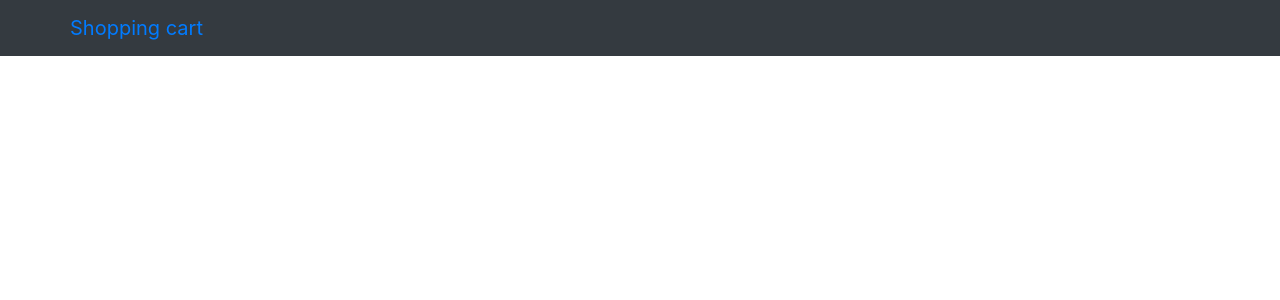
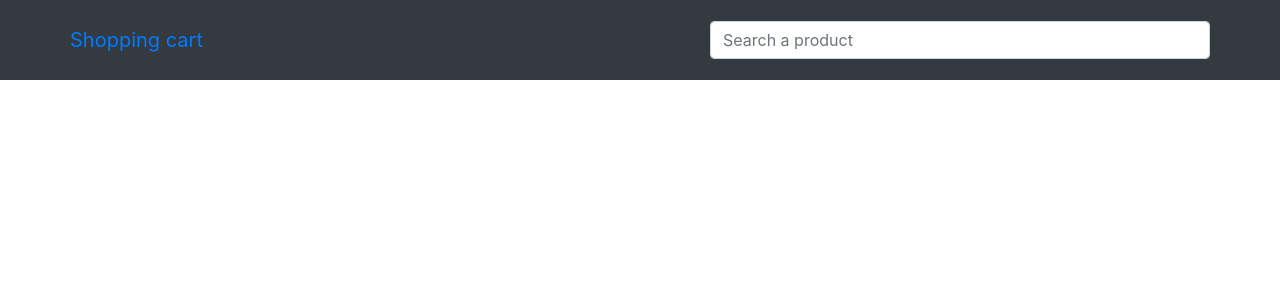
Before and after one commit to aswathyeg/reactHooks, a React (Create React App) app: page / in a window 1280 px wide. Shown: the top 300 px of the page. Built offline with nearby package versions, Linux system fonts and the light colour scheme.

Commit message:
added search

```diff
--- a/src/components/shopping-context-reducer/Header.js
+++ b/src/components/shopping-context-reducer/Header.js
@@ -1,12 +1,20 @@
-import { Container } from "react-bootstrap";
+import { Container, FormControl } from "react-bootstrap";
 import Navbar from "react-bootstrap/Navbar";
 const Header = () => {
   return (
-    <Navbar bg="dark">
+    <Navbar bg="dark" variant="dark" style={{ height: 80 }}>
       <Container>
+        {/* for logo */}
         <Navbar.Brand>
           <a href="/">Shopping cart</a>
         </Navbar.Brand>
+        <Navbar.Text className="search">
+          <FormControl
+            className="m-auto"
+            placeholder="Search a product"
+            style={{ width: 500 }}
+          ></FormControl>
+        </Navbar.Text>
       </Container>
     </Navbar>
   );
```
